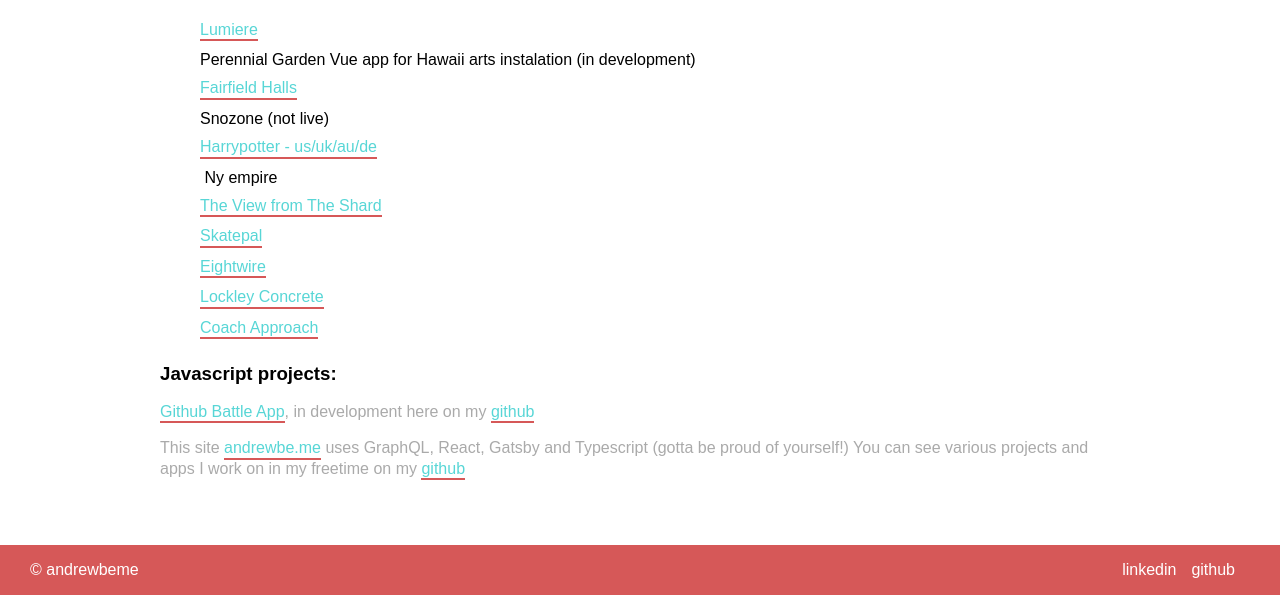
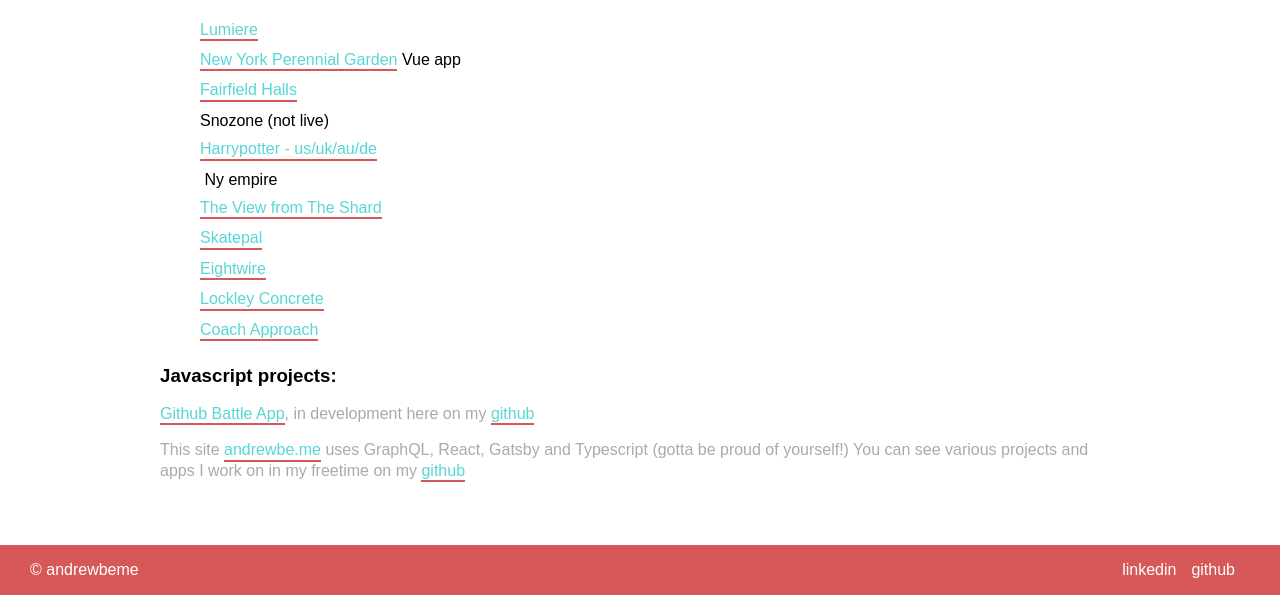
Before and after one commit to andrew-os/andrewbe-me, a Gatsby site: page /projects in a window 1280 px wide. Shown: the part 205-800 px from the top of the page. Built offline with nearby package versions, Linux system fonts and the light colour scheme; Gatsby itself is replaced by a stand-in of ours.

Commit message:
link and style for nypg app

```diff
--- a/src/pages/projects.tsx
+++ b/src/pages/projects.tsx
@@ -24,7 +24,7 @@ React.Component{
                     <li>
                         <a className={styles.link} href="https://www.lumiere-festival.com/" target="_blank">Lumiere</a>
                     </li>
-                    <li>Perennial Garden Vue app for Hawaii arts instalation (in development)</li>
+                    <li><a className={styles.link} href="https://pg.nybg.org/#/" target="_blank">New York Perennial Garden</a> Vue app</li>
                     <li>
                         <a className={styles.link} href="https://www.fairfield.co.uk/" target="_blank">Fairfield Halls</a>
                     </li>
```
